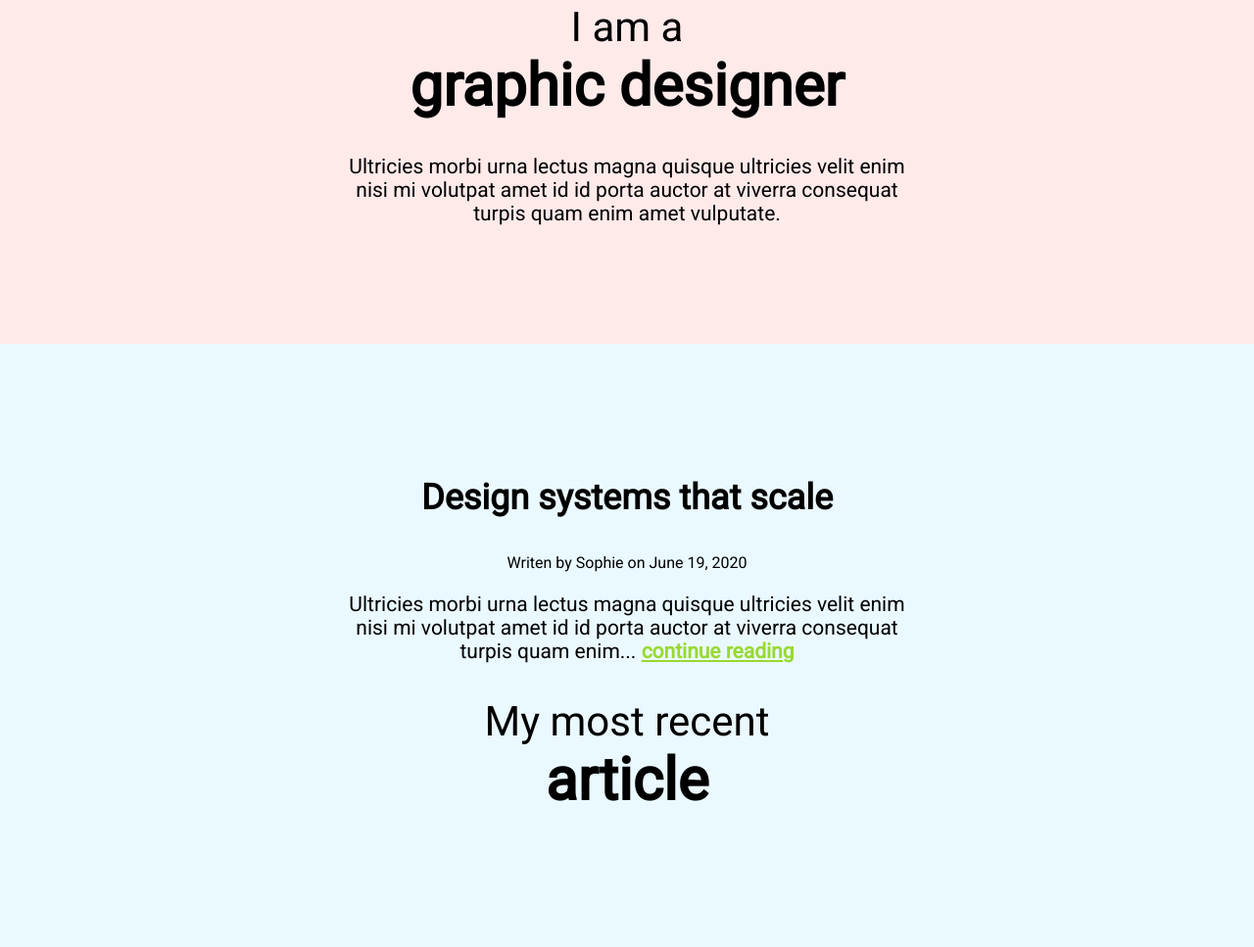
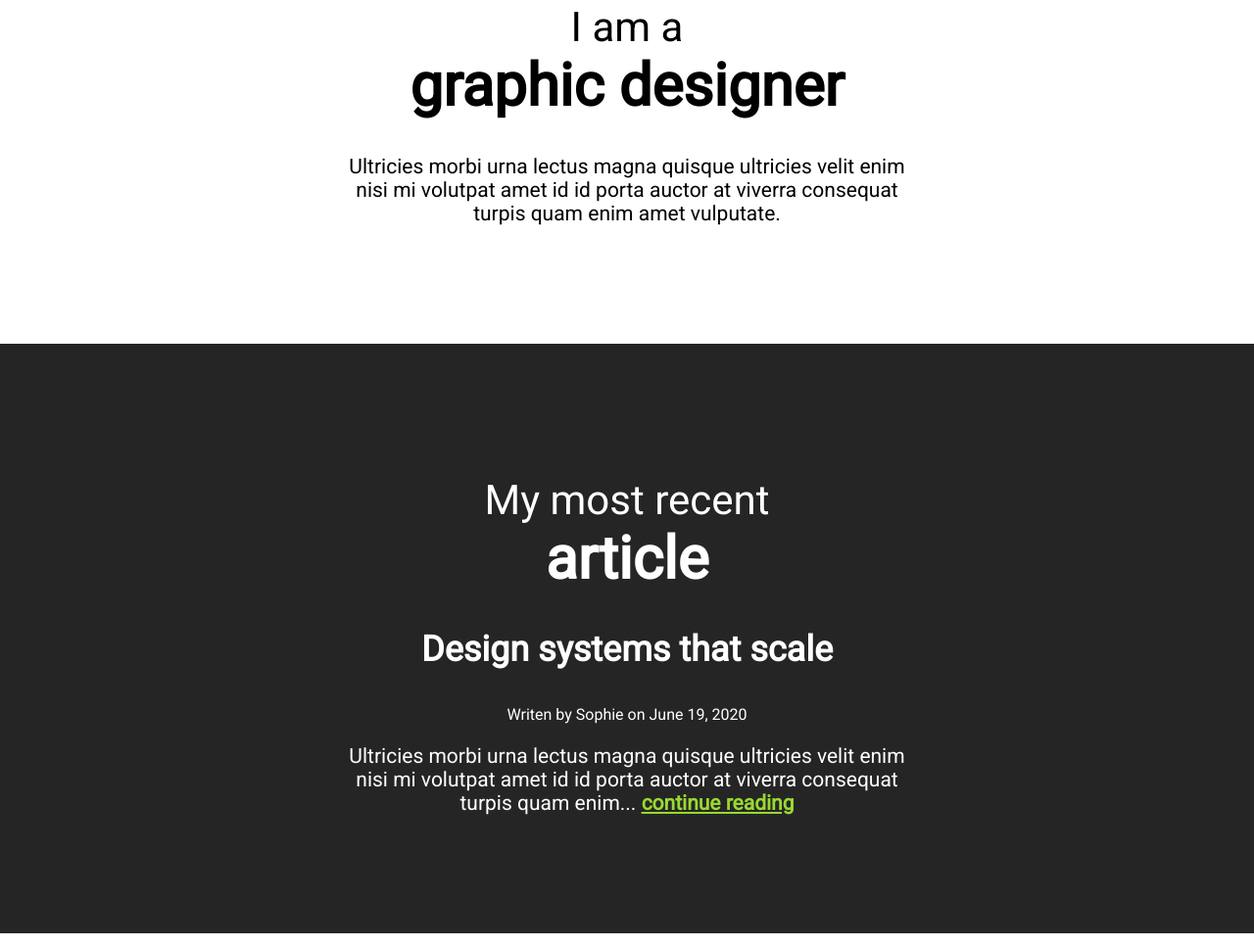
Before and after one commit to mpumi-moale/sophia-profile, a website built with Vite: page index.html in a window 1280 px wide. Shown: the part 882-1849 px from the top of the page at 98% size. Built offline with nearby package versions, Linux system fonts and the light colour scheme; a web font is replaced by a local one.

Commit message:
changed background and text color

```diff
--- a/css/style.css
+++ b/css/style.css
@@ -60,21 +60,14 @@ a:hover {
     color: #131313;
 }
 
-/* LAYOUT COLOR */
+/* LAYOUT  */
 
 header,
 section {
     padding: 100px 0;
 }
 
-header {
-    background-color: #D7D7D7 ;
+.inverse {
+    background-color: #252525;
+    color: #fff;
 }
-
-.about-me {
-    background-color: #FFEAEA;
-}
-
-.articles{
-    background-color: #EAF9FF;
-}
--- a/index.html
+++ b/index.html
@@ -8,7 +8,7 @@
         <link href="css/style.css" rel="stylesheet">
     </head>
     <body>
-            <header>
+            <header class="inverse">
                 <div class="container">
                      <h1>Hello, my name is <span class="bold-text">Sophie</span></h1>
                     <img src="img/sophie.png" alt="portrait of Sophie">
@@ -23,15 +23,16 @@
             </section>
 
 
-            <section class="articles">
+            <section class="articles inverse">
                 <div class="container">
+                     <h2>My most recent <span class="bold-text">article</span></h2>
                     <article>
                     <h3>Design systems that scale</h3>
                     <p class="small-text">Writen by Sophie on June 19, 2020</p>
                     <p>Ultricies morbi urna lectus magna quisque ultricies velit enim nisi mi volutpat amet id id porta auctor at viverra consequat turpis quam enim... <a href="#">continue reading</a></p>
                 </article>
                 </div>
-                <h2>My most recent <span class="bold-text">article</span></h2>
+
 
             </section>
     </body>
```
